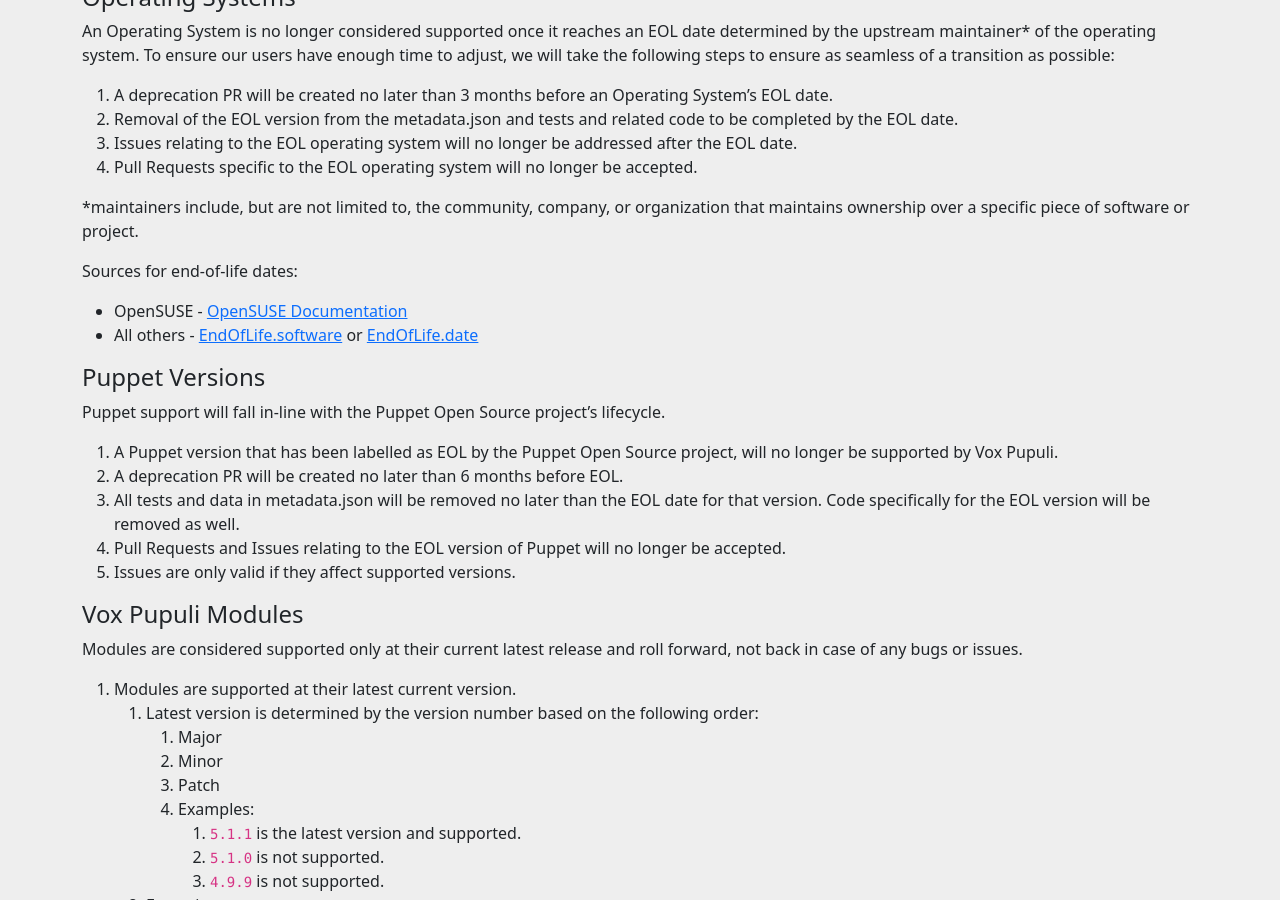
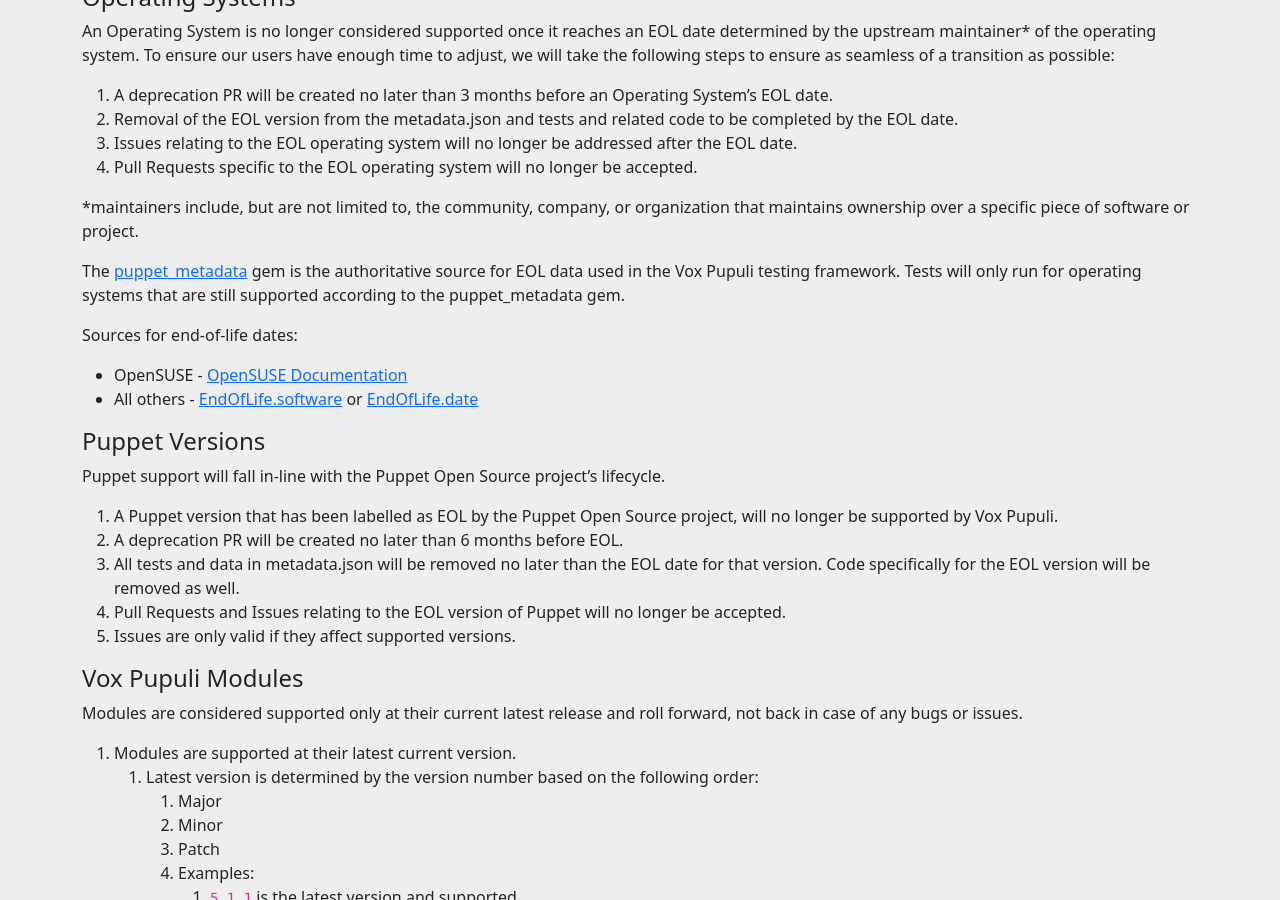
Before and after one commit to voxpupuli/voxpupuli.github.io, a Jekyll site: the page built from _docs/software_support_lifecycle.md, in a window 1280 px wide and 900 px high, scrolled down 676 px. Built offline with Jekyll 4.4.1, drawn with Linux system fonts in a browser that asks for light colours; nearby versions of some CDN libraries.

Commit message:
software_support_lifecycle: note that puppet_metadata is the EOL data source

```diff
--- a/_docs/software_support_lifecycle.md
+++ b/_docs/software_support_lifecycle.md
@@ -31,6 +31,9 @@
 
 *maintainers include, but are not limited to, the community, company, or organization that maintains ownership over a specific piece of software or project.
 
+The [puppet_metadata](https://github.com/voxpupuli/puppet_metadata/) gem is the authoritative source for EOL data used in the Vox Pupuli testing framework.
+Tests will only run for operating systems that are still supported according to the puppet_metadata gem.
+
 Sources for end-of-life dates:
 
 * OpenSUSE - [OpenSUSE Documentation](https://en.opensuse.org/Lifetime)
```
